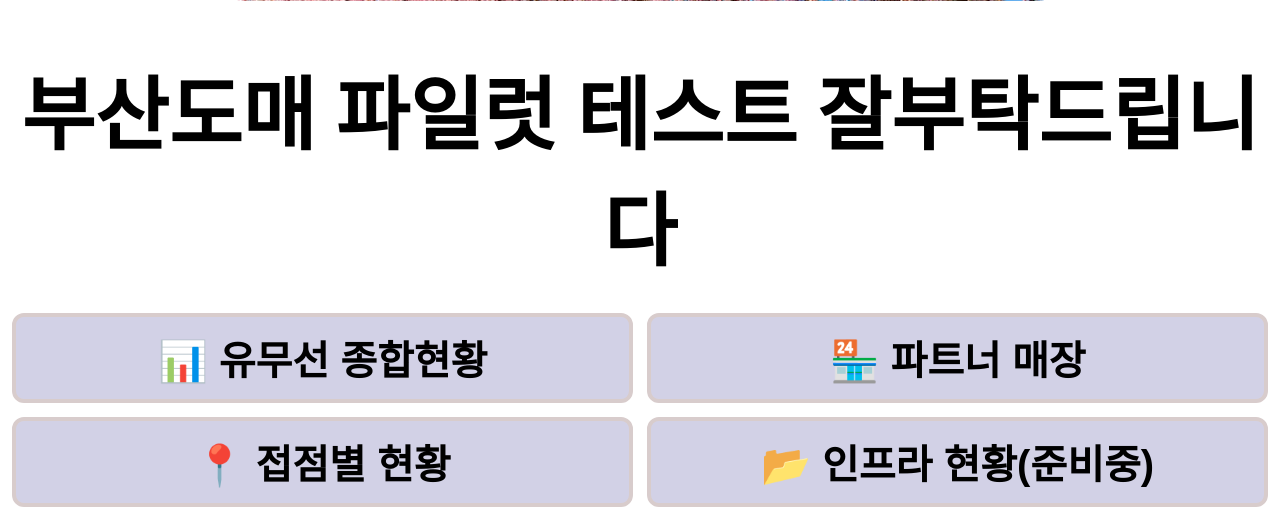
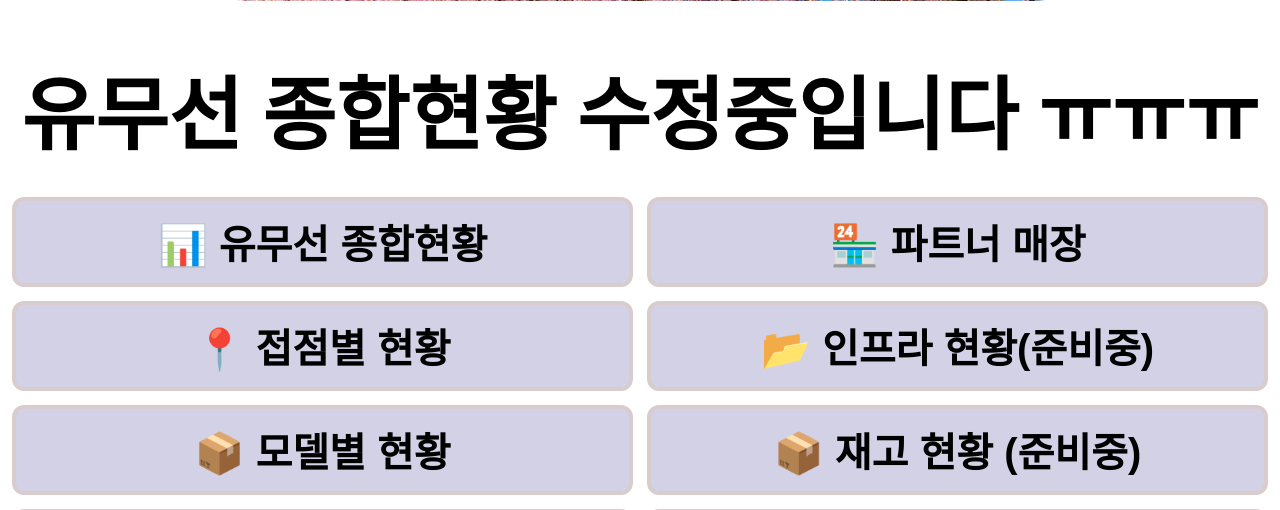
Before and after one commit to lim-taeyoung/yami, a FastAPI app: page /main in a window 1280 px wide. Shown: the part 614-1124 px from the top of the page. Run offline with FastAPI, Linux system fonts and the light colour scheme.

Commit message:
🔧 fix

```diff
--- a/templates/main.html
+++ b/templates/main.html
@@ -16,7 +16,7 @@
 
 <!-- 타이틀 -->
 <div style="text-align: center; margin: 20px 0 30px;">
-    <span style="font-size: 80px; font-weight: 900;">부산도매 파일럿 테스트 잘부탁드립니다</span>
+    <span style="font-size: 80px; font-weight: 900;">유무선 종합현황 수정중입니다 ㅠㅠㅠ</span>
 </div>
 
 <!-- ✅ 메인 버튼 -->
```
